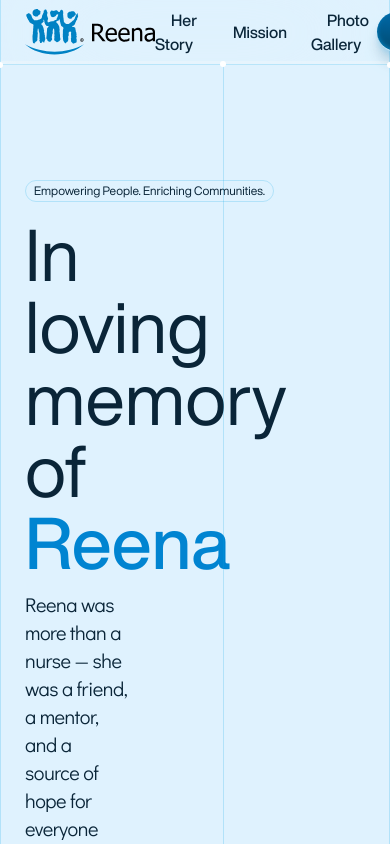
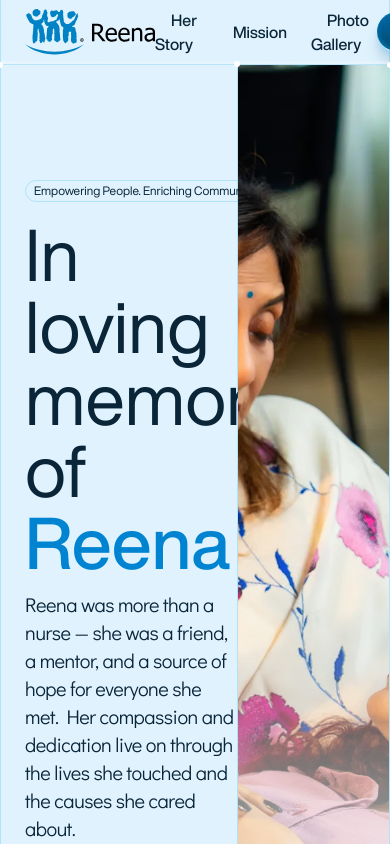
Before and after one commit to itzTedx/reena-memorial, a Next.js app: page / in a window 390 px wide. Shown: the top 844 px of the page. Built offline with nearby package versions, Linux system fonts and the light colour scheme.

Commit message:
Refactor layout in page.tsx by adjusting grid structure and styling for improved visual presentation. Update image handling and enhance responsiveness of header components.

```diff
--- a/src/app/page.tsx
+++ b/src/app/page.tsx
@@ -9,8 +9,8 @@ export default function Home() {
   return (
     <main>
       <header className="bg-sky-100">
-        <div className="container relative grid max-w-7xl grid-cols-12 border-x">
-          <div className="col-span-7 py-28 pr-24">
+        <div className="container relative grid max-w-7xl grid-cols-12 border-x pr-0">
+          <div className="col-span-7 max-w-xl py-28">
             <Badge variant="outline">Empowering People. Enriching Communities.</Badge>
             <h1 className="mt-4 font-sans text-7xl">
               In loving memory of <span className="font-medium text-sky-600">Reena</span>
@@ -25,6 +25,8 @@ export default function Home() {
             </div>
           </div>
           <div className="relative col-span-5 border-l">
+            <Image alt="Reena" className="object-cover" fill src="/images/gallery/mother.webp" />
+            <div className="absolute inset-0 z-10 bg-gradient-to-t from-background to-50% to-transparent" />
             <div className="-top-1 -left-1 absolute z-1999 size-1.5 rounded-full bg-white" />
           </div>
         </div>
```
